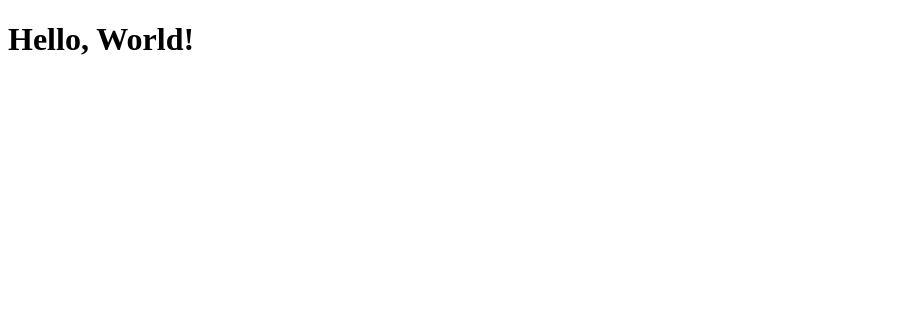
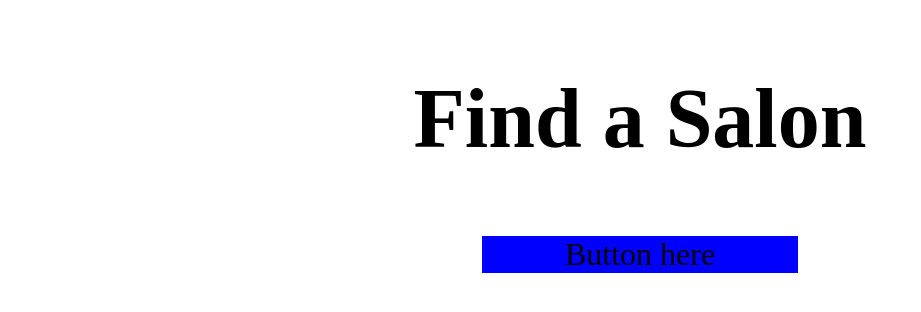
Before and after one commit to Spaline/spaline.github.io, a plain HTML site: page index.html in a window 1280 px wide. Shown: the whole page, without its empty margins (0-921 px from the left). Drawn offline with nearby package versions, Linux system fonts and the light colour scheme.

Commit message:
Very ugly landing page

```diff
--- /dev/null
+++ b/CSS/style.css
@@ -0,0 +1,14 @@
+#landing-header{
+	width: 100%;
+	text-align: center;
+	margin: auto;
+	font-size: 3.5em;
+}
+
+#find-a-salon{
+	text-align: center;
+	margin: auto;
+	font-size:2em;
+	background-color: blue;
+	width:25%;
+}
--- a/index.html
+++ b/index.html
@@ -1,19 +1,21 @@
 <!DOCTYPE html>
 <html>
-    <head>
-        <!-- files to be loaded first -->
-        <script type="text/javascript" src="https://www.parsecdn.com/js/parse-1.2.18.min.js"></script>
-        <script src="https://code.jquery.com/jquery-1.10.1.min.js"></script>
-
-        <meta http-equiv="Content-Type" content="text/html; charset=UTF-8" />
+	<head>
+		<script src="https://code.jquery.com/jquery-1.10.1.min.js"></script>
+		<meta http-equiv="Content-Type" content="text/html; charset=UTF-8" />
         <meta name="viewport" content="width=device-width, initial-scale=1, user-scalable=no" />
         <meta name="mobile-web-app-capable" content="yes">
         <meta name="apple-mobile-web-app-capable" content="yes">
         <meta name="apple-mobile-web-app-status-bar-style" content="black-translucent">
-        <title>Spotlight</title>
+        <link rel="stylesheet" href="CSS/style.css">
     </head>
+    <body>
+    	<div id="landing-header">
+    		<h2>Find a Salon</h2>
+    	</div>
 
-    <body>
-    	<h1>Hello, World!</h1>
+    	<div id="find-a-salon">
+    		Button here
+    	</div>
     </body>
 </html>
```
